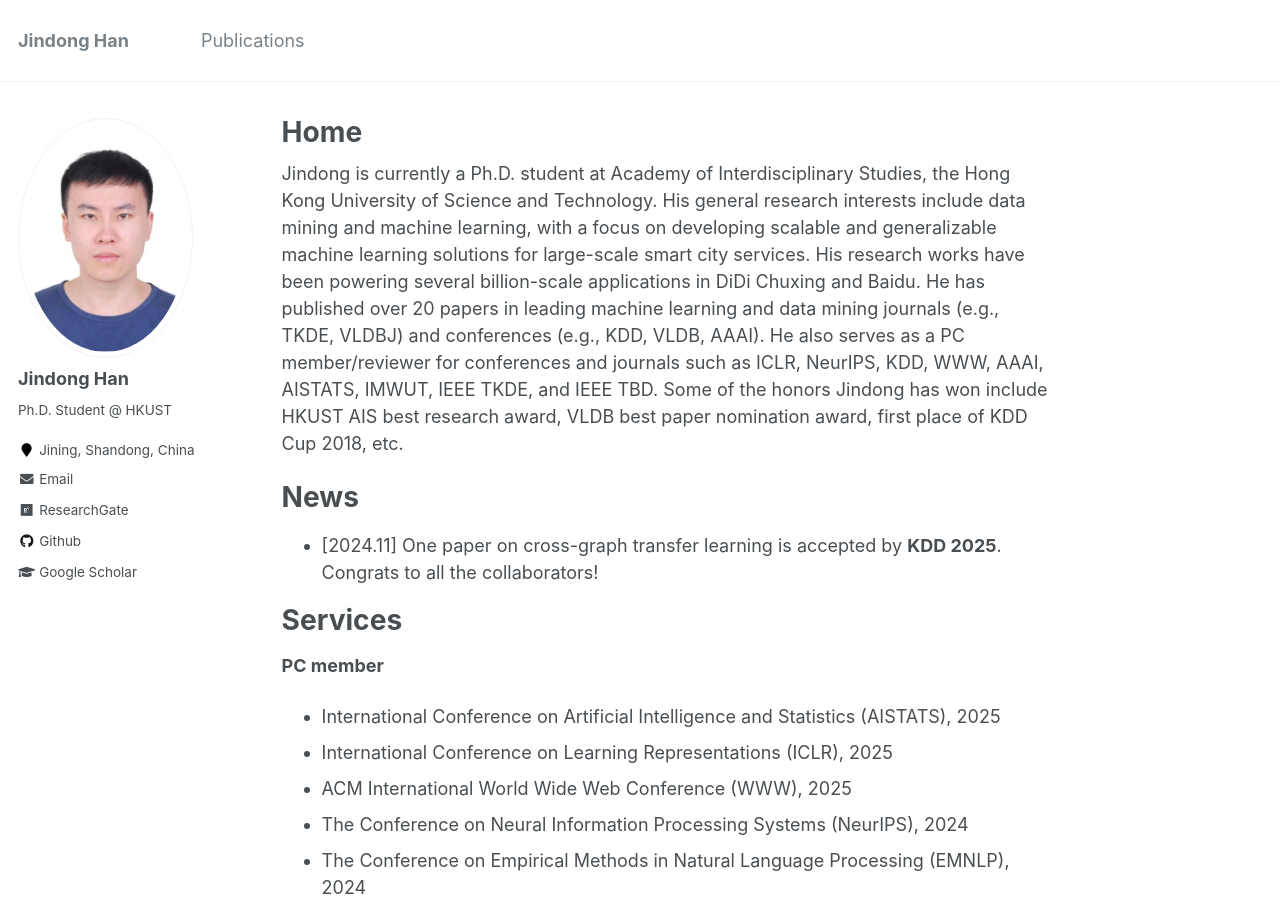
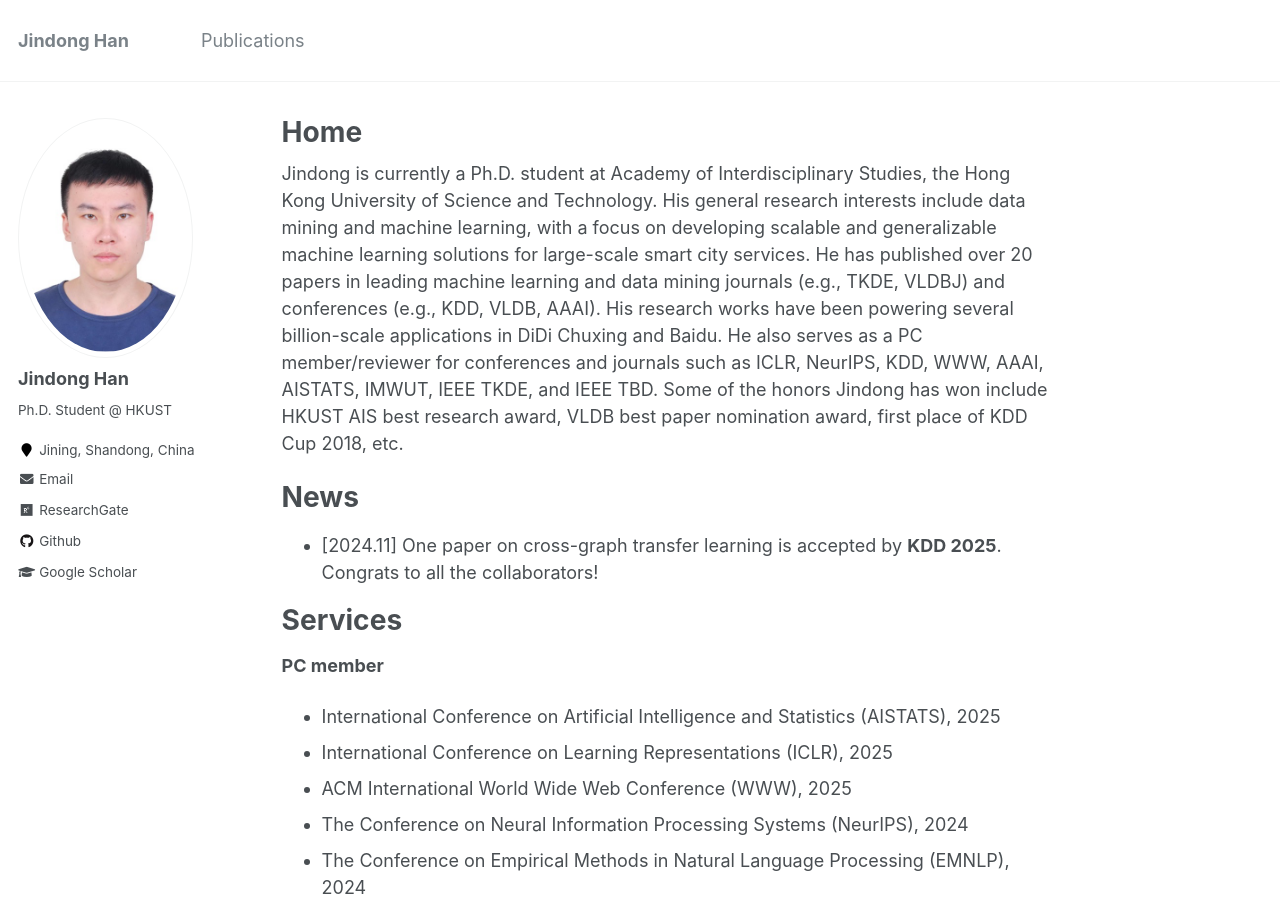
Before and after one commit to jhanao-hkust/jhanao-hkust.github.io, a Jekyll site: the page built from _pages/about.md, in a window 1280 px wide and 900 px high. Built offline with Jekyll 4.4.1, drawn with Linux system fonts in a browser that asks for light colours.

Commit message:
Update about.md

```diff
--- a/_pages/about.md
+++ b/_pages/about.md
@@ -8,7 +8,7 @@ redirect_from:
   - /about.html
 ---
 
-Jindong is currently a Ph.D. student at Academy of Interdisciplinary Studies, the Hong Kong University of Science and Technology. His general research interests include data mining and machine learning, with a focus on developing scalable and generalizable machine learning solutions for large-scale smart city services. His research works have been powering several billion-scale applications in DiDi Chuxing and Baidu. He has published over 20 papers in leading machine learning and data mining journals (e.g., TKDE, VLDBJ) and conferences (e.g., KDD, VLDB, AAAI). He also serves as a PC member/reviewer for conferences and journals such as ICLR, NeurIPS, KDD, WWW, AAAI, AISTATS, IMWUT, IEEE TKDE, and IEEE TBD. Some of the honors Jindong has won include HKUST AIS best research award, VLDB best paper nomination award, first place of KDD Cup 2018, etc.
+Jindong is currently a Ph.D. student at Academy of Interdisciplinary Studies, the Hong Kong University of Science and Technology. His general research interests include data mining and machine learning, with a focus on developing scalable and generalizable machine learning solutions for large-scale smart city services. He has published over 20 papers in leading machine learning and data mining journals (e.g., TKDE, VLDBJ) and conferences (e.g., KDD, VLDB, AAAI). His research works have been powering several billion-scale applications in DiDi Chuxing and Baidu. He also serves as a PC member/reviewer for conferences and journals such as ICLR, NeurIPS, KDD, WWW, AAAI, AISTATS, IMWUT, IEEE TKDE, and IEEE TBD. Some of the honors Jindong has won include HKUST AIS best research award, VLDB best paper nomination award, first place of KDD Cup 2018, etc.
 
 # News
 
```
